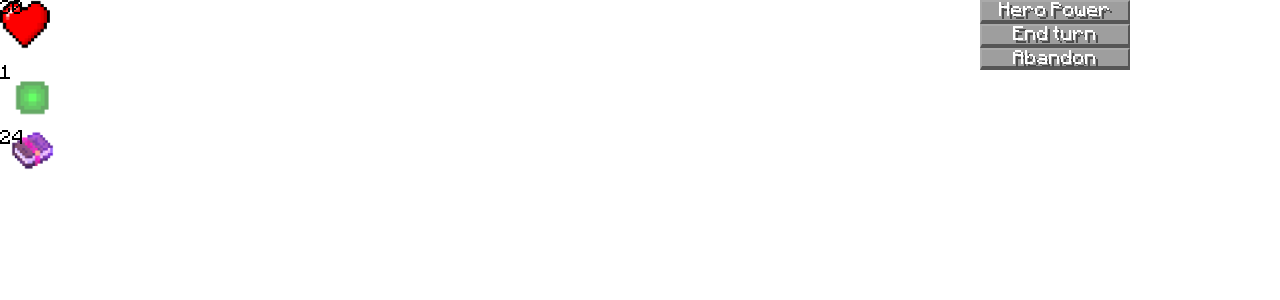
After one commit to Nuoram953/magix, a PHP site: page /test.html in a window 1280 px wide. The commit adds this page. Shown: the top 300 px of the page. Run offline with PHP 8.4, Linux system fonts and the light colour scheme; grey boxes are pictures that could not be loaded.

Commit message:
Added game page

```diff
--- a/action/ChatAction.php
+++ b/action/ChatAction.php
@@ -33,7 +33,7 @@ class ChatAction extends CommonAction
             $data["type"] = "TRAINING";
             $result = parent::callAPI("games/auto-match", $data);
             if ($result == "INVALID_KEY") {
-                // err
+                header("location:index.php");
             }
             else if ($result == "INVALID_GAME_TYPE"){
 
@@ -45,7 +45,6 @@ class ChatAction extends CommonAction
 
             }
             else {
-                session_destroy();
                 header("location:game.php");
             }
 
--- a/chat.php
+++ b/chat.php
@@ -12,13 +12,13 @@ require_once("partials/header.php");
 ?>
 
 
-
+</head>
 
 
 <body>
     <div class="chat-container">
         <div class="chat-button">
-            <form action="" method="post">
+            <form action="" method="post" id="form-button">
                 <button class="button" type="submit" value="begin" name="begin">Jouer</button>
                 <button class="button" type="submit" value="practice" name="practice">Pratique</button>
                 <button class="button" type="submit" value="Signout" name="signout">Quitter</button>
@@ -26,7 +26,7 @@ require_once("partials/header.php");
         </div>
 
 
-        <iframe id="chat-box" style="width:700px;height:240px;" onload="applyStyles(this)" src=<?= "https://magix.apps-de-cours.com/server/#/chat/" . $_SESSION["key"] ?>></iframe>
+        <iframe id="chat-box" style="width:700px;height:240px;" onload="applyStyles(this)" src=<?= "https://magix.apps-de-cours.com/server/#/chat/" . $_SESSION["key"]  ?>></iframe>
 
     </div>
 
--- a/css/style.css
+++ b/css/style.css
@@ -3,7 +3,6 @@
   color: #0f0 !important;
   outline: solid #f00 1px !important;
 } */
-
 
 @font-face {
   font-family: "Minecraft";
@@ -22,10 +21,9 @@ html {
   padding: 0px;
   overflow-x: hidden;
   font-family: "Minecraft";
-
 }
 
-body{
+body {
   margin: 0px;
 }
 
@@ -45,10 +43,9 @@ button {
   width: auto;
 }
 
-.login{
+.login {
   background-image: url("../assets/backgrounds/login.jpg");
   background-repeat: no-repeat;
-
 }
 
 .error-message {
@@ -120,22 +117,76 @@ form > div > button {
   padding: 10px;
 }
 
-.chat-container{
+.chat-container {
   margin: 0;
   height: 100vh;
+  background-image: url("../assets/backgrounds/chat.jpg");
+}
 
+.chat-button {
+  justify-content: center;
+  align-items: center;
+  display: flex;
+}
+
+.chat-button > form {
+  width: 600px;
+  height: 400px;
+  display: flex;
+}
+
+
+.chat-button > form > button {
+  margin: 25px;
+}
+
+iframe{
+  position: fixed;
+  bottom: 0;
+  left: 0;
 
 }
 
+.UI{
+  display:flex;
+  flex-direction: column;
+}
+
+.game-ui-player{
+  display:flex;
+  flex-direction: row;
+  justify-content: space-between;
+}
 
 
-.chat-button>form{
+.gup-numbers{
+  display:flex;
+  flex-direction: column;
+  width:120px;
 
-  width: 600px;
-  height: 400px;
+}
+.gup-numbers>div{
+  background-repeat:no-repeat;
+  background-size: contain;
+  vertical-align: middle;
+  justify-content: center;
+  align-items: center;
+  height: 65px;
+  width: 65px;
+}
+
+#health{
+  background-image:url("../assets/UI/image-removebg-preview.png");
+  background-size: 50px;
 
 }
 
-.chat-button>form>button{
-  margin:25px;
+#tour{
+  background-image:url("../assets/UI/orb.png");
+
 }
+
+#cards-remaining{
+  background-image:url("../assets/UI/book.png");
+
+}
--- a/index.php
+++ b/index.php
@@ -10,7 +10,7 @@ $titlePage = "Minecraft Magix - Login";
 require_once("partials/header.php");
 ?>
 
-
+</head>
 <body class="login">
     <div class="login-container">
         <img src="assets/Minecraft.png" alt="Minecraft Magix Title" id="login-title">
@@ -25,6 +25,7 @@ require_once("partials/header.php");
                 <div class="button">
                     <button type="submit">Connection</button>
                 </div>
+
 
             </form>
         </div>
--- a/js/javascript.js
+++ b/js/javascript.js
@@ -6,9 +6,9 @@ window.addEventListener("load", ()=>{
 
 const applyStyles = iframe => {
     let styles = {
-        fontColor : "#333",
-        backgroundColor : "rgba(87, 41, 5, 0.2)",
-        fontGoogleName : "Sofia",
+        fontColor : "#ffffff",
+        backgroundColor : "rgba(0, 0, 0, 1)",
+        fontGoogleName : "VT323",
         fontSize : "20px",
     }
 
--- a/partials/header.php
+++ b/partials/header.php
@@ -7,4 +7,3 @@
     <title><?= $titlePage ?></title>
     <link rel="stylesheet" href="css/style.css">
     <script src="js/javascript.js"></script>
-</head>
--- /dev/null
+++ b/test.html
@@ -0,0 +1,52 @@
+<!DOCTYPE html>
+<html lang="en">
+
+<head>
+    <meta charset="UTF-8">
+    <meta name="viewport" content="width=device-width, initial-scale=1.0">
+    <title><?= $titlePage ?></title>
+    <link rel="stylesheet" href="css/style.css">
+    <script src="js/javascript.js"></script>
+
+</head>
+
+
+<body>
+
+    <div class="UI">
+        <div class="game-ui-ennemy">
+
+        </div>
+
+        <div class="game-board">
+
+        </div>
+
+        <div class="game-ui-player">
+
+
+                <div class="gup-numbers">
+                    <div id="health">30</div>
+                    <div id="tour">1</div>
+                    <div id="cards-remaining">24</div>
+                </div>
+                <div class="gup-cards"></div>
+                <div class="gup-button">
+                    <form action="" method="post">
+                        <button class="button" type="submit" value="heropower" name="heropower">Hero Power</button>
+                        <button class="button" type="submit" value="endturn" name="endturn">End turn</button>
+                        <button class="button" type="submit" value="abandon" name="abandon">Abandon</button>
+                        <span id="tour-time-remaining"></span>
+                    </form>
+                </div>
+
+
+        </div>
+
+    </div>
+
+
+
+</body>
+
+</html>
```
Also changed, not shown: action/AjaxAction.php (added, +17 -0 lines), action/GameAction.php (added, +22 -0 lines), ajax.php (added, +7 -0 lines), js/game.js (added, +17 -0 lines), assets/UI/attack-removebg-preview.png (added), assets/UI/attack.jpg (added), assets/UI/book.png (added), assets/UI/health.jpg (added), assets/UI/image-removebg-preview.png (added), assets/UI/orb.png (added), assets/backgrounds/chat.jpg (added).
